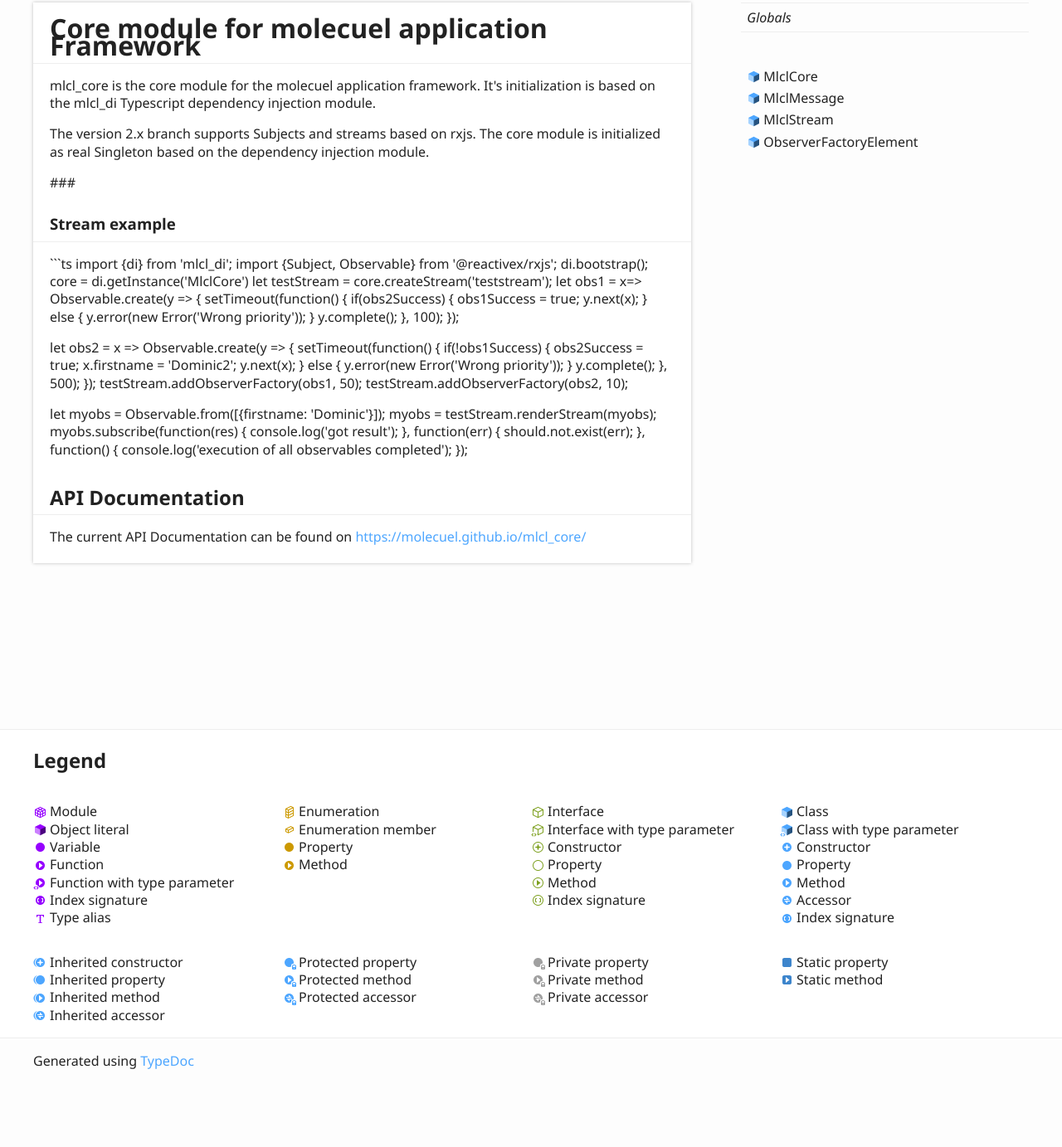
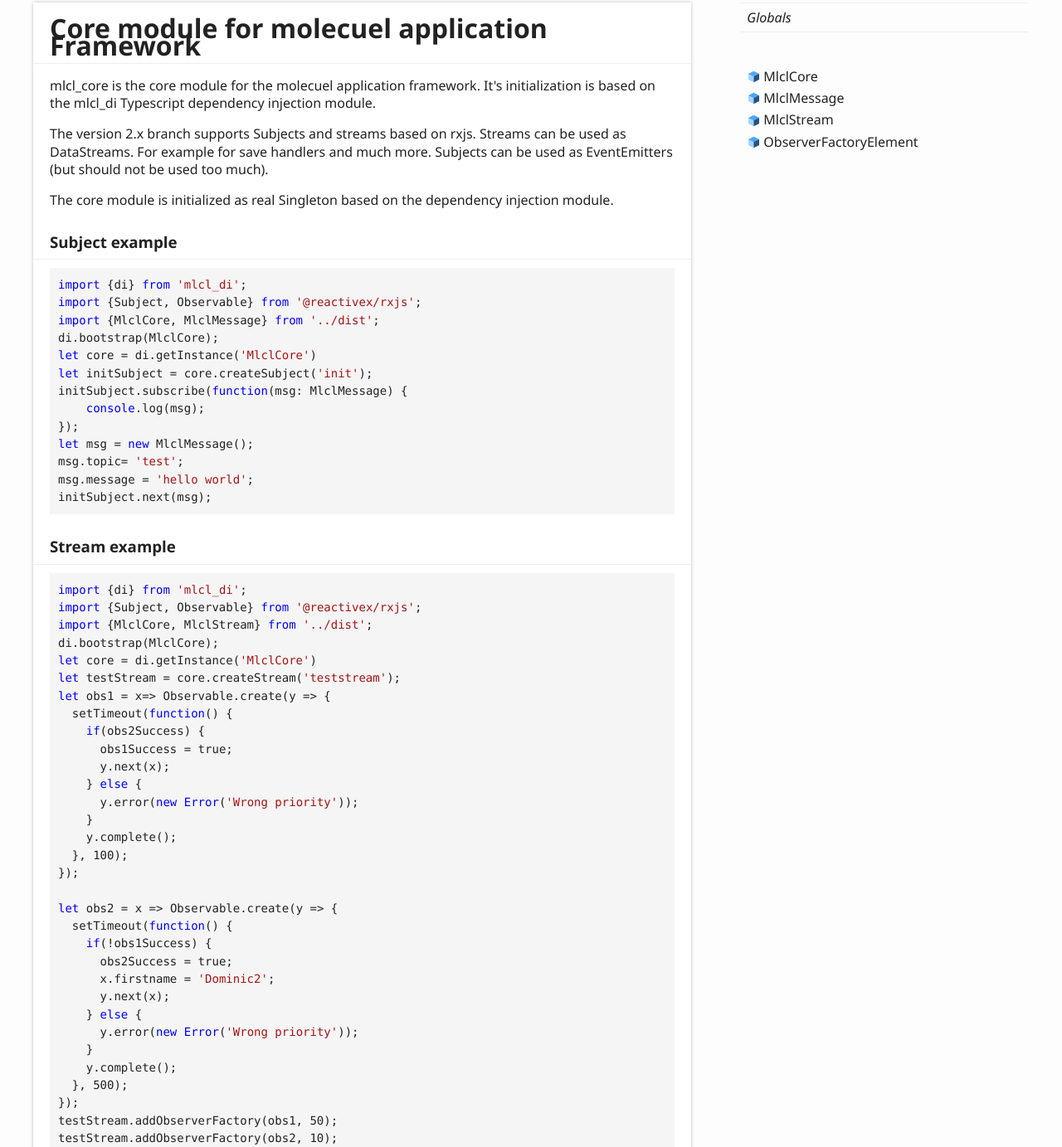
Before and after one commit to molecuel/core, a plain HTML site: page index.html in a window 1280 px wide. Shown: the part 192-1575 px from the top of the page at 83% size. Before the commit the page ends 1498 px from the top, so only its background shows below. Drawn offline with Linux system fonts and the light colour scheme.

Commit message:
Update 2016-12-20T17:36:26.114Z

````diff
--- a/index.html
+++ b/index.html
@@ -66,49 +66,69 @@
 			<div class="tsd-panel tsd-typography">
 				<h1 id="core-module-for-molecuel-application-framework">Core module for molecuel application Framework</h1>
 				<p>mlcl_core is the core module for the molecuel application framework. It&#39;s initialization is based on the mlcl_di Typescript dependency injection module.</p>
-				<p>The version 2.x branch supports Subjects and streams based on rxjs. The core module is initialized as real Singleton based on the dependency injection module.</p>
-				<p>### </p>
+				<p>The version 2.x branch supports Subjects and streams based on rxjs.
+					Streams can be used as DataStreams. For example for save handlers and much more.
+				Subjects can be used as EventEmitters (but should not be used too much).</p>
+				<p>The core module is initialized as real Singleton based on the dependency injection module.</p>
+				<h3 id="subject-example">Subject example</h3>
+				<pre><code class="lang-js"><span class="hljs-keyword">import</span> {di} <span class="hljs-keyword">from</span> <span class="hljs-string">'mlcl_di'</span>;
+<span class="hljs-keyword">import</span> {Subject, Observable} <span class="hljs-keyword">from</span> <span class="hljs-string">'@reactivex/rxjs'</span>;
+<span class="hljs-keyword">import</span> {MlclCore, MlclMessage} <span class="hljs-keyword">from</span> <span class="hljs-string">'../dist'</span>;
+di.bootstrap(MlclCore);
+<span class="hljs-keyword">let</span> core = di.getInstance(<span class="hljs-string">'MlclCore'</span>)
+<span class="hljs-keyword">let</span> initSubject = core.createSubject(<span class="hljs-string">'init'</span>);
+initSubject.subscribe(<span class="hljs-function"><span class="hljs-keyword">function</span>(<span class="hljs-params">msg: MlclMessage</span>) </span>{
+    <span class="hljs-built_in">console</span>.log(msg);
+});
+<span class="hljs-keyword">let</span> msg = <span class="hljs-keyword">new</span> MlclMessage();
+msg.topic= <span class="hljs-string">'test'</span>;
+msg.message = <span class="hljs-string">'hello world'</span>;
+initSubject.next(msg);
+</code></pre>
 				<h3 id="stream-example">Stream example</h3>
-				<p>```ts
-					import {di} from &#39;mlcl_di&#39;;
-					import {Subject, Observable} from &#39;@reactivex/rxjs&#39;;
-					di.bootstrap();
-					core = di.getInstance(&#39;MlclCore&#39;)
-					let testStream = core.createStream(&#39;teststream&#39;);
-					let obs1 = x=&gt; Observable.create(y =&gt; {
-					setTimeout(function() {
-					if(obs2Success) {
-					obs1Success = true;
+				<pre><code class="lang-js"><span class="hljs-keyword">import</span> {di} <span class="hljs-keyword">from</span> <span class="hljs-string">'mlcl_di'</span>;
+<span class="hljs-keyword">import</span> {Subject, Observable} <span class="hljs-keyword">from</span> <span class="hljs-string">'@reactivex/rxjs'</span>;
+<span class="hljs-keyword">import</span> {MlclCore, MlclStream} <span class="hljs-keyword">from</span> <span class="hljs-string">'../dist'</span>;
+di.bootstrap(MlclCore);
+<span class="hljs-keyword">let</span> core = di.getInstance(<span class="hljs-string">'MlclCore'</span>)
+<span class="hljs-keyword">let</span> testStream = core.createStream(<span class="hljs-string">'teststream'</span>);
+<span class="hljs-keyword">let</span> obs1 = <span class="hljs-function"><span class="hljs-params">x</span>=&gt;</span> Observable.create(<span class="hljs-function"><span class="hljs-params">y</span> =&gt;</span> {
+  setTimeout(<span class="hljs-function"><span class="hljs-keyword">function</span>(<span class="hljs-params"></span>) </span>{
+    <span class="hljs-keyword">if</span>(obs2Success) {
+      obs1Success = <span class="hljs-literal">true</span>;
       y.next(x);
-					} else {
-					y.error(new Error(&#39;Wrong priority&#39;));
+    } <span class="hljs-keyword">else</span> {
+      y.error(<span class="hljs-keyword">new</span> <span class="hljs-built_in">Error</span>(<span class="hljs-string">'Wrong priority'</span>));
     }
     y.complete();
-					}, 100);
-				});</p>
-				<p>let obs2 = x =&gt; Observable.create(y =&gt; {
-					setTimeout(function() {
-					if(!obs1Success) {
-					obs2Success = true;
-					x.firstname = &#39;Dominic2&#39;;
+  }, <span class="hljs-number">100</span>);
+});
+
+<span class="hljs-keyword">let</span> obs2 = <span class="hljs-function"><span class="hljs-params">x</span> =&gt;</span> Observable.create(<span class="hljs-function"><span class="hljs-params">y</span> =&gt;</span> {
+  setTimeout(<span class="hljs-function"><span class="hljs-keyword">function</span>(<span class="hljs-params"></span>) </span>{
+    <span class="hljs-keyword">if</span>(!obs1Success) {
+      obs2Success = <span class="hljs-literal">true</span>;
+      x.firstname = <span class="hljs-string">'Dominic2'</span>;
       y.next(x);
-					} else {
-					y.error(new Error(&#39;Wrong priority&#39;));
+    } <span class="hljs-keyword">else</span> {
+      y.error(<span class="hljs-keyword">new</span> <span class="hljs-built_in">Error</span>(<span class="hljs-string">'Wrong priority'</span>));
     }
     y.complete();
-					}, 500);
+  }, <span class="hljs-number">500</span>);
 });
-					testStream.addObserverFactory(obs1, 50);
-				testStream.addObserverFactory(obs2, 10);</p>
-				<p>let myobs = Observable.from([{firstname: &#39;Dominic&#39;}]);
+testStream.addObserverFactory(obs1, <span class="hljs-number">50</span>);
+testStream.addObserverFactory(obs2, <span class="hljs-number">10</span>);
+
+<span class="hljs-keyword">let</span> myobs = Observable.from([{<span class="hljs-attr">firstname</span>: <span class="hljs-string">'Dominic'</span>}]);
 myobs = testStream.renderStream(myobs);
-					myobs.subscribe(function(res) {
-					console.log(&#39;got result&#39;);
-					}, function(err) {
+myobs.subscribe(<span class="hljs-function"><span class="hljs-keyword">function</span>(<span class="hljs-params">res</span>) </span>{
+  <span class="hljs-built_in">console</span>.log(<span class="hljs-string">'got result'</span>);
+}, <span class="hljs-function"><span class="hljs-keyword">function</span>(<span class="hljs-params">err</span>) </span>{
   should.not.exist(err);
-					}, function() {
-					console.log(&#39;execution of all observables completed&#39;);
-				});</p>
+}, <span class="hljs-function"><span class="hljs-keyword">function</span>(<span class="hljs-params"></span>) </span>{
+  <span class="hljs-built_in">console</span>.log(<span class="hljs-string">'execution of all observables completed'</span>);
+});
+</code></pre>
 				<h2 id="api-documentation">API Documentation</h2>
 				<p>The current API Documentation can be found on <a href="https://molecuel.github.io/mlcl_core/">https://molecuel.github.io/mlcl_core/</a></p>
 			</div>
````
Lines whose indentation alone changed are shown as unchanged.
